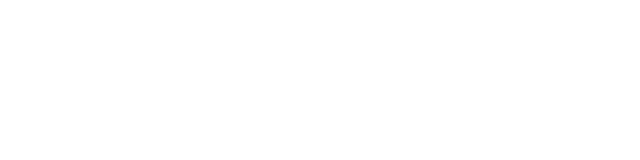
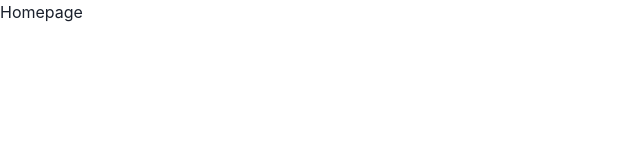
Before and after one commit to Dryspell/MERN-Chat-RSC, a React (Create React App) app in the folder frontend/: page / in a window 1280 px wide. Shown: the top 160 px of the page, without its empty margins (0-640 px from the left). Built offline with nearby package versions, Linux system fonts and the light colour scheme.

Commit message:
COMPONENT IS ELEMENT

```diff
--- a/frontend/src/App.js
+++ b/frontend/src/App.js
@@ -8,10 +8,10 @@
     return (
         <div className="App">
             {/* <Button colorScheme="blue">Button</Button> */}
-
+            {/* <Homepage /> */}
             <Routes>
-                <Route path="/" component={<Homepage />} />
-                <Route path="/chats" component={<ChatPage />} />
+                <Route path="/" element={<Homepage />} />
+                <Route path="/chats" element={<ChatPage />} />
             </Routes>
         </div>
     );
```
Also changed, not shown: frontend/src/index.js (+4 -4 lines).
